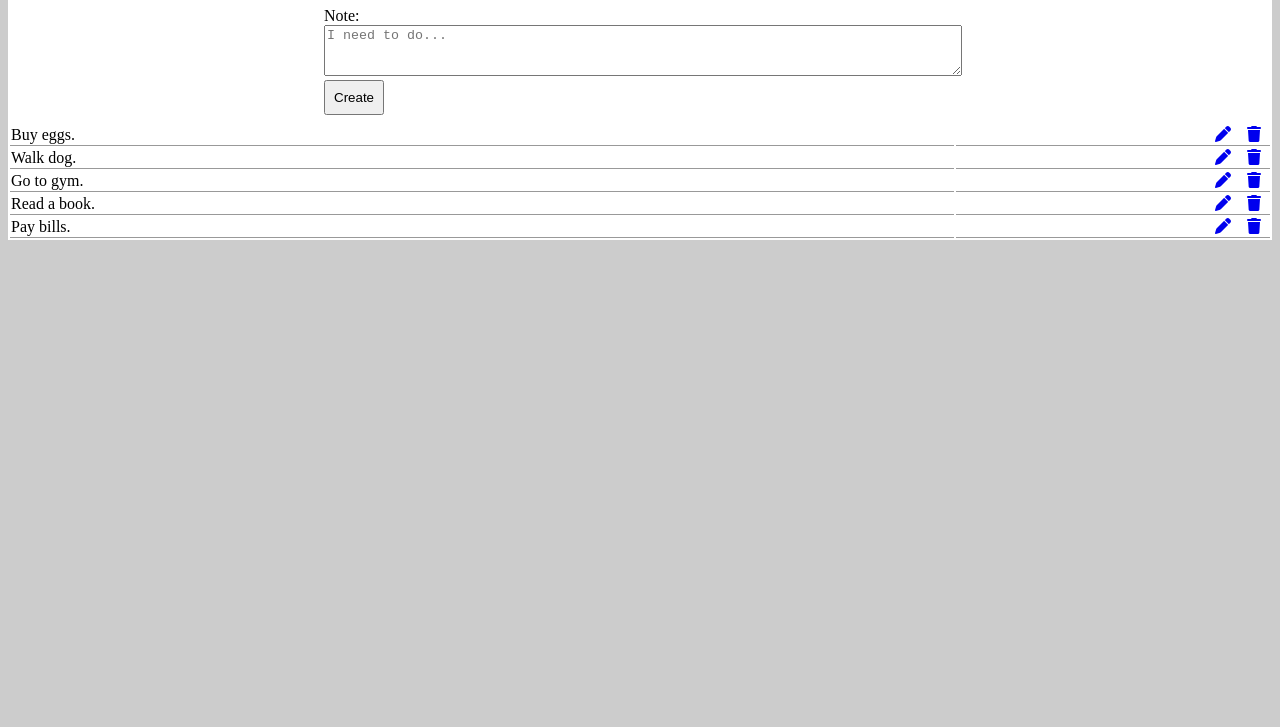
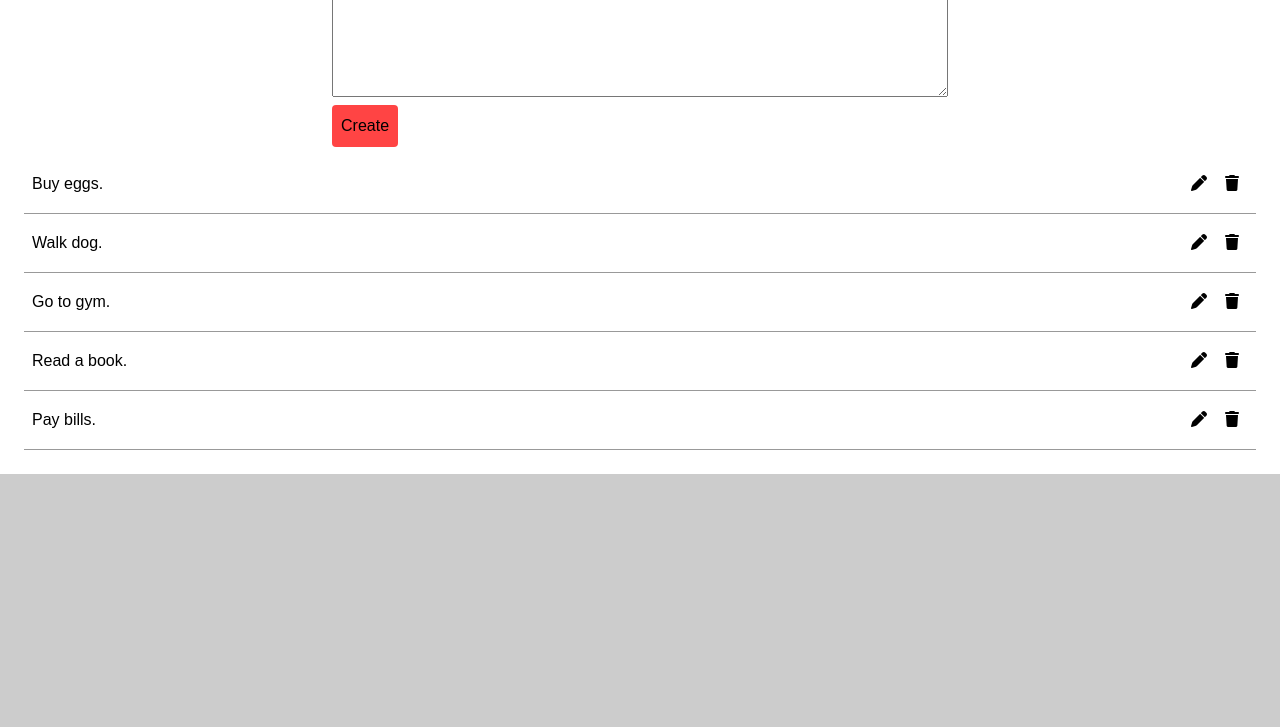
Before and after one commit to Broqin/CRUD, a plain HTML site: page index.html in a window 1280 px wide. Shown: the part 73-800 px from the top of the page. Drawn offline with Linux system fonts and the light colour scheme.

Commit message:
08/04/22 23:33

```diff
--- a/crud.css
+++ b/crud.css
@@ -1,23 +1,88 @@
+*,
+*::before,
+*::after {
+    box-sizing: border-box;
+}
+
+:root {
+    --primary-color: #F44;
+}
+
 body {
     background: rgb(204, 204, 204);
+    display: grid;
+    grid-template-columns: 1fr;
+    grid-gap: 0;
+    font: 100%/1.5em sans-serif;
+    margin: 0 auto;
+    max-width: 1320px;
+    width: 100vw;
+}
+
+button,
+input,
+textarea {
+    font: inherit;
+    line-height: inherit;
+}
+
+button {
+    background: var(--primary-color);
+    border: 1px solid transparent;
+    border-radius: 0.25rem;
+    cursor: pointer;
+    padding: 0.5rem;
+    transition: background 250ms;
+}
+
+button:hover,
+.actions button:hover {
+    background: #D44;
 }
 
 form {
     width: 50%;
     margin: 0 auto;
-    padding-bottom: 0.5rem;
+}
+
+form button,
+form input,
+form textarea {
+    margin: 0 0 0.5rem 0;
+}
+
+html {
+    height: 100%;
+    width: 100%;
 }
 
 h1 {
+    font-size: 2rem;
     text-align: center;
+    margin: 0 0 0.5rem 0;
 }
 
 label {
-    padding-bottom: 0.5rem;
+    display: block;
+    margin-bottom: 0.5rem;
 }
 
 label > span {
     display: block;
+}
+
+table {
+    border-collapse: collapse;
+}
+
+td, th {
+    padding: 0.5rem;
+}
+
+textarea {
+    display: block;
+    outline: 0;
+    padding: 1rem;
 }
 
 .actions {
@@ -26,27 +91,48 @@ label > span {
     text-align: right;
 }
 
-.actions a {
-    border-radius: 1rem;
-    padding: 0.5rem;
+.actions button {
+    background: transparent;
+    position: relative;
 }
 
-.actions a:visited {
-    color: blue;
+.actions button:hover {
+    background: #DDD;
 }
 
-.actions a:hover {
-    background: rgb(204, 204, 204);
+.actions button:hover::before {
+    visibility: visible;
 }
 
-.container {
+.actions button::after {
+    right: 50%;
+    transform: translateX(-50%);
+}
+
+.actions button::before {
+    background: #444;
+    border-radius: 0.25rem;
+    color: #fff;
+    content: attr(data-tooltip);
+    font-size: 0.80rem;
+    line-height: 1rem;
+    padding: 0.5rem;
+    position: absolute;
+    top: 100%;
+    left: 50%;
+    transform: translateX(-50%);
+    text-align: center;
+    visibility: hidden;
+}
+
+main {
     background: rgb(255, 255, 255);
-    margin: 0 auto;
-    max-width: 1320px;
+    padding: 0 1.5rem;
 }
 
 table {
     width: 100%;
+    margin-bottom: 1.5rem;
 }
 
 thead {
--- a/crud.js
+++ b/crud.js
@@ -23,7 +23,14 @@ document.addEventListener('DOMContentLoaded', (event) => {
     let frag = "";
 
     for (let i = 0, len = data.length; i < len; i++) {
-        frag += `<tr><td>${data[i].note}</td><td class="actions"><a href="#" title="Update"><i class="fa-solid fa-pen"></i></a><a href="#" title="Delete"><i class="fa-solid fa-trash"></i></a></td></tr>`;
+        frag += `
+            <tr>
+                <td>${data[i].note}</td>
+                <td class="actions">
+                    <button data-tooltip="Update"><i class="fa-solid fa-pen"></i></button><button data-tooltip="Delete"><i class="fa-solid fa-trash"></i></button>
+                </td>
+            </tr>
+        `;
     }
 
     tbl.innerHTML = frag;
--- a/index.html
+++ b/index.html
@@ -10,14 +10,12 @@
 </head>
 
 <body>
-    <main class="container">
-        <h1>Add a Note</h1>
+    <main>
+        <h1>Create a Note</h1>
         <form id="to-do" name="to-do">
-            <label>
-                <span>Note:</span>
-                <textarea cols="30" rows="3" id="note" name="note" placeholder="I need to do..." required></textarea>
-            </label>
-            <input type="submit" value="Create">
+            <label for="note">Note:</label>
+            <textarea id="note" name="note" cols="30" rows="3"></textarea>
+            <button type="submit">Create</button>
         </form>
         <table id="notes">
             <thead>
```
